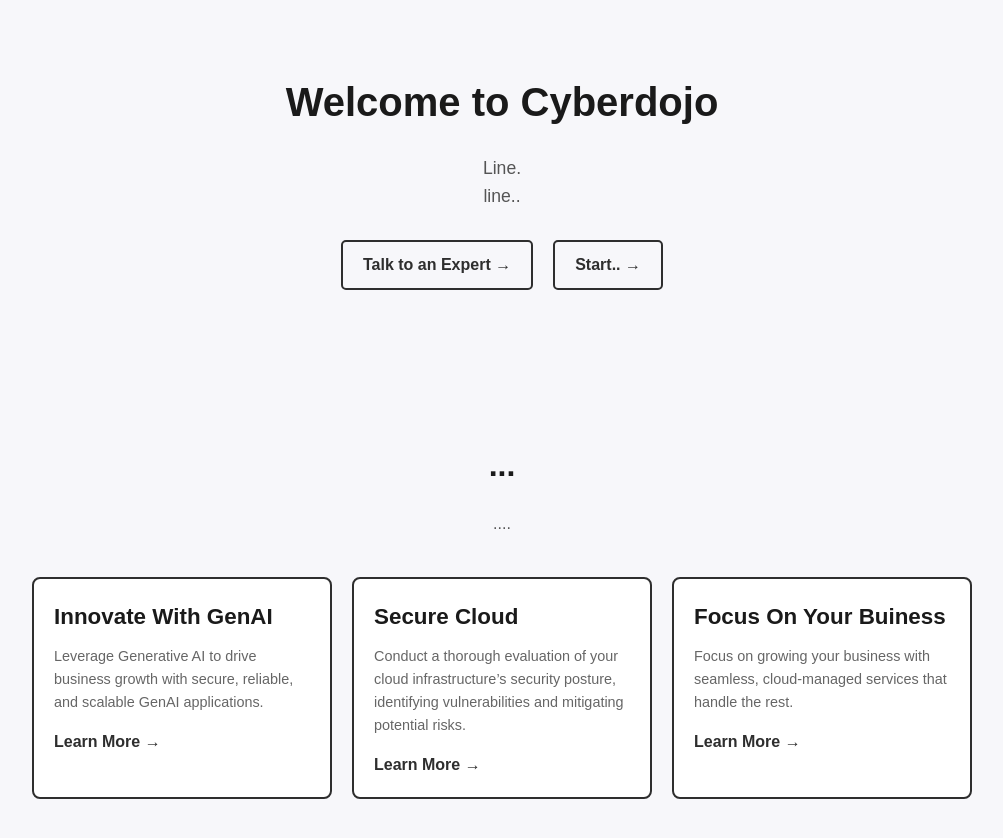
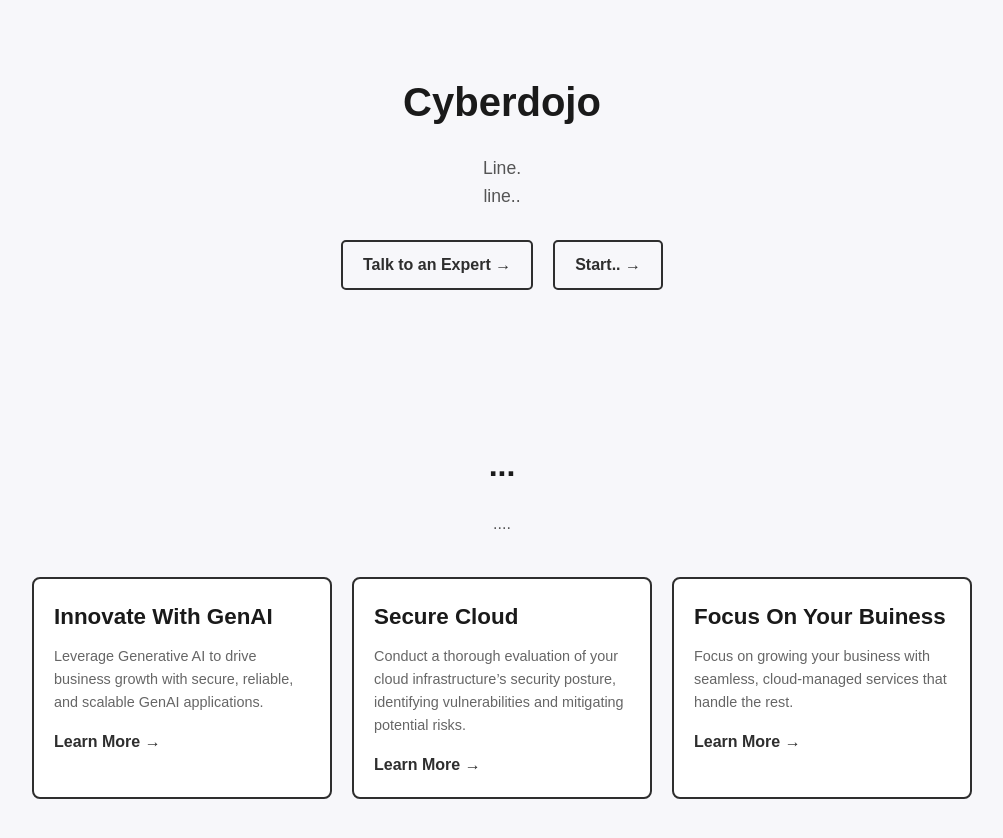
Before and after one commit to Ahmed-AG/cyberdojo-page, a Jekyll site: the page indexv2.html, which Jekyll copies as it is, in a window 1280 px wide. Shown: the top 838 px of the page, without its empty margins (138-1141 px from the left). Built offline with Jekyll 4.4.1, drawn with Linux system fonts in a browser that asks for light colours.

Commit message:
initialize page v2

```diff
--- a/indexv2.html
+++ b/indexv2.html
@@ -108,7 +108,7 @@
 
     <!-- Hero Section -->
     <section class="hero">
-        <h1>Welcome to Cyberdojo</h1>
+        <h1>Cyberdojo</h1>
         <p>Line.<br>line..</p>
         <div class="buttons">
             <a href="#" class="button">Talk to an Expert →</a>
```
